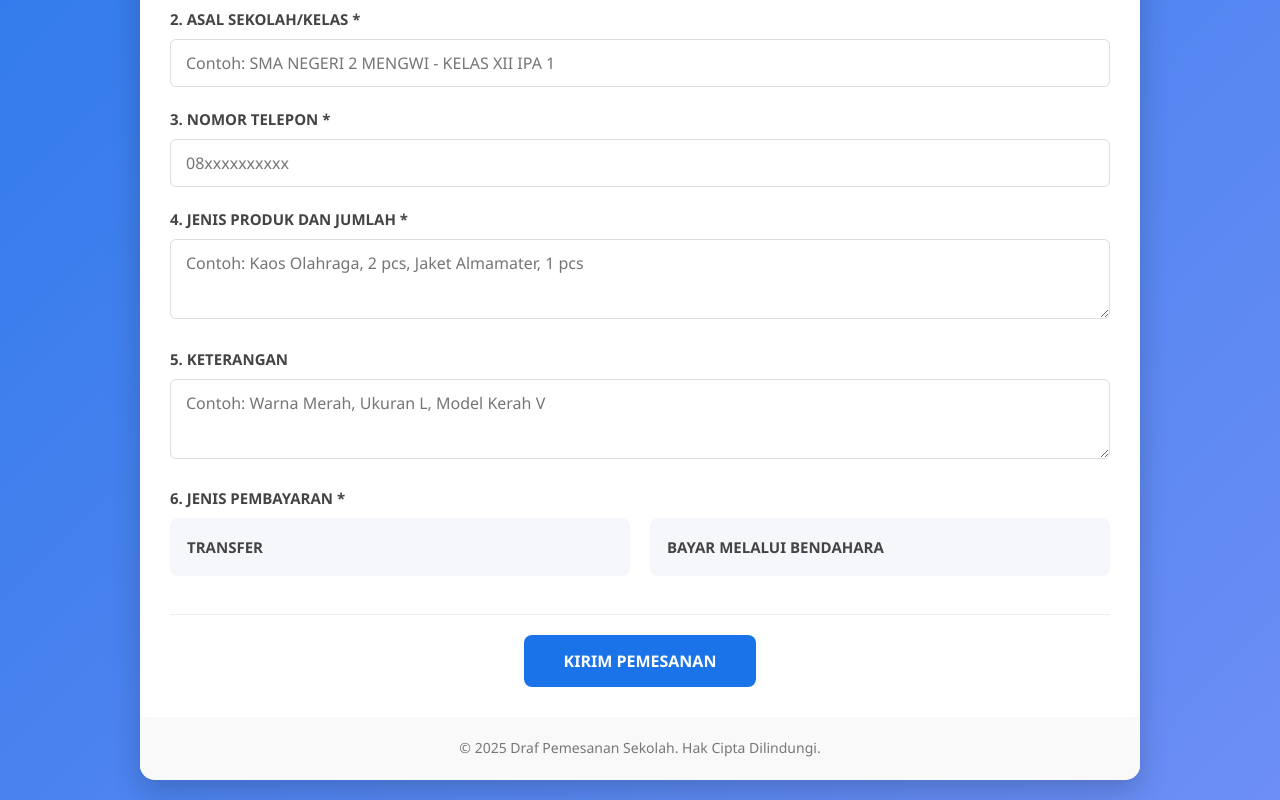
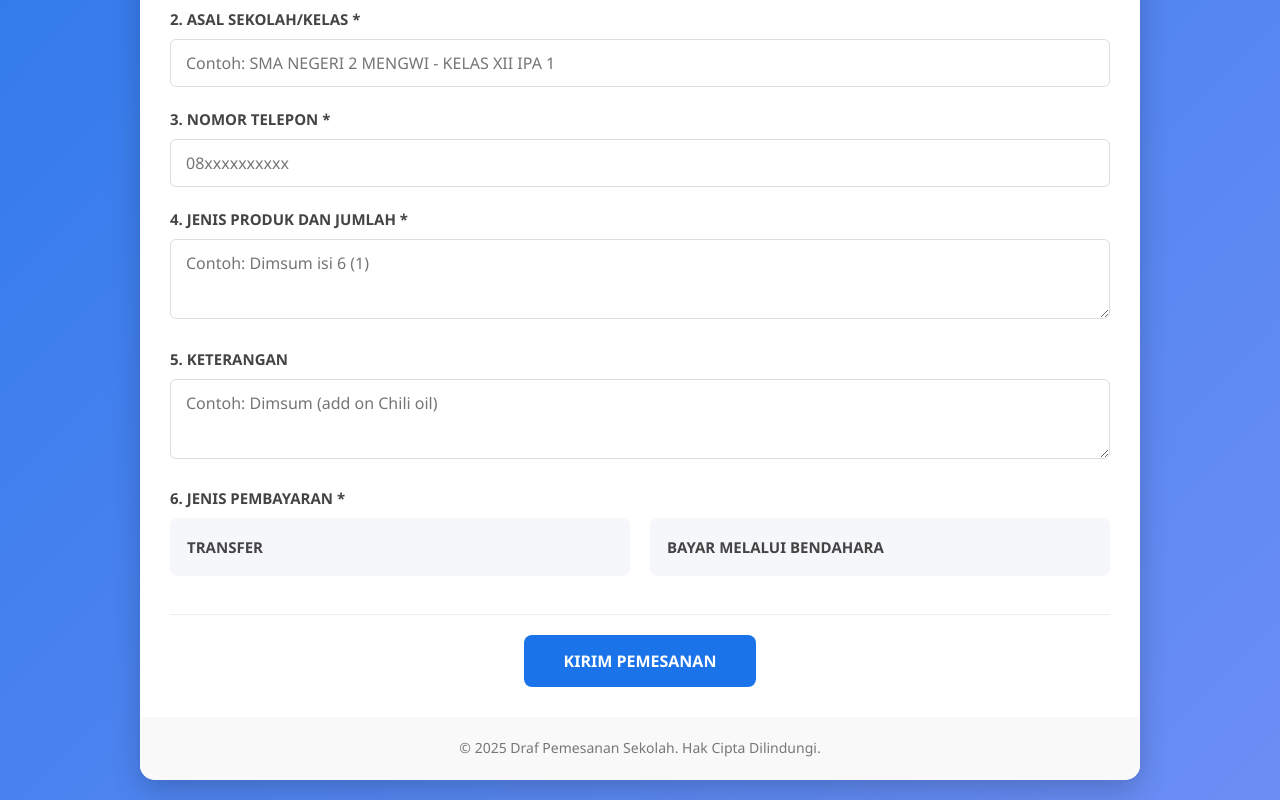
Before and after one commit to gunggde0407-01/wirausaha, a plain HTML site: page index.html in a window 1280 px wide. Shown: the part 950-1750 px from the top of the page. Drawn offline with Linux system fonts and the light colour scheme.

Commit message:
Update index.html

```diff
--- a/index.html
+++ b/index.html
@@ -656,14 +656,14 @@
                 <!-- JENIS PRODUK DAN JUMLAH -->
                 <div class="form-group">
                     <label for="produk">4. JENIS PRODUK DAN JUMLAH *</label>
-                    <textarea id="produk" name="entry.1009174514" placeholder="Contoh: Kaos Olahraga, 2 pcs, Jaket Almamater, 1 pcs" required></textarea>
+                    <textarea id="produk" name="entry.1009174514" placeholder="Contoh: Dimsum isi 6 (1)" required></textarea>
                     <div class="error-message" id="produk-error">Jenis produk dan jumlah harus diisi</div>
                 </div>
 
                 <!-- KETERANGAN -->
                 <div class="form-group">
                     <label for="keterangan">5. KETERANGAN</label>
-                    <textarea id="keterangan" name="entry.229904569" placeholder="Contoh: Warna Merah, Ukuran L, Model Kerah V"></textarea>
+                    <textarea id="keterangan" name="entry.229904569" placeholder="Contoh: Dimsum (add on Chili oil)"></textarea>
                 </div>
 
                 <!-- JENIS PEMBAYARAN -->
```
